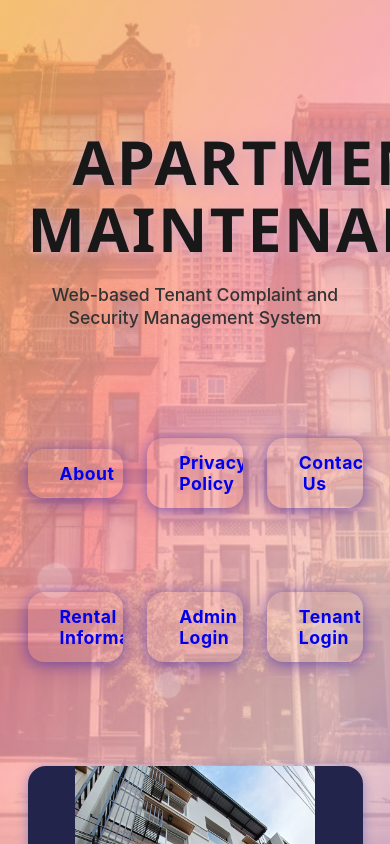
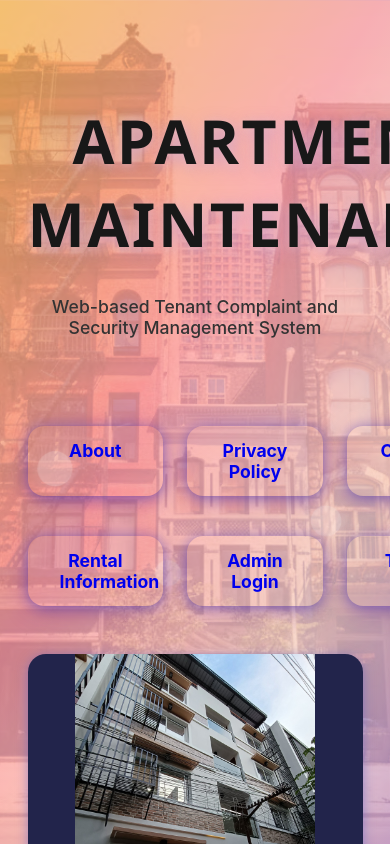
Before and after one commit to Noble636/Capstone2, a React (Create React App) app: page / in a window 390 px wide. Built offline with nearby package versions, Linux system fonts and the light colour scheme.

Commit message:
Initial commit

```diff
--- a/src/css/Home.css
+++ b/src/css/Home.css
@@ -1,108 +1,44 @@
 @media (max-width: 700px) {
   .home-content-wrapper {
     flex-direction: column;
-    width: 98vw;
-    min-height: 90vh;
+    align-items: center;
+    padding: 0 8px;
+  }
+  .home-left, .home-right-frame {
+    width: 100%;
     max-width: 100vw;
-    align-items: center;
-    justify-content: flex-start;
-    margin-top: 0.5em;
-    padding: 0 0.5em;
+    text-align: center;
+    margin: 0;
+    padding: 0;
   }
-
-  .home-left {
-    padding: 18px 8px 12px 8px;
-    align-items: center;
-    width: 100%;
-    justify-content: flex-start;
+  .home-main-title {
+    font-size: 1.5rem;
+    padding: 10px 0;
   }
-
-  .home-main-title {
-    font-size: 2.2rem;
-    margin-top: 1.2em;
-    margin-bottom: 0.7em;
-    text-align: center;
-    letter-spacing: 1.2px;
-    font-weight: 900;
-    line-height: 1.1;
+  .home-subtitle {
+    font-size: 1rem;
+    margin-bottom: 10px;
   }
-
-  .home-subtitle,
-  .home-subtitle-separate {
-    font-size: 1rem;
-    margin-bottom: 2em;
-    text-align: center;
-    padding: 0 0.5em;
-    line-height: 1.3;
-  }
-
-  .home-nav {
-    width: 100%;
-    align-items: center;
-    justify-content: center;
-    margin-bottom: 1.5em;
-    display: flex;
-    flex-direction: column;
-    gap: 1.2em;
-  }
-
   .home-btn-row {
     flex-direction: column;
-    gap: 1em;
-    align-items: center;
-    justify-content: center;
-    margin-top: 0.5em;
+    gap: 8px;
     width: 100%;
   }
+  .home-animated-btn {
+    width: 100%;
+    font-size: 1rem;
+    padding: 10px 0;
+  }
+  .home-apartment-img-full {
+    width: 100%;
+    max-width: 320px;
+    height: auto;
+    margin: 0 auto;
+    border-radius: 10px;
+  }
+}
 
-  .home-btn,
-  .home-animated-btn {
-    width: 95vw;
-    max-width: 370px;
-    font-size: 1.1em;
-    padding: 1em 0.5em;
-    margin: 0.7em auto;
-    border-radius: 24px;
-    text-align: center;
-    box-shadow: 0 4px 24px 0 rgba(76,0,130,0.25), 0 2px 8px rgba(0,0,0,0.10);
-    font-weight: 700;
-    letter-spacing: 0.5px;
-  }
-
-  .home-btn:hover,
-  .home-animated-btn:hover {
-    box-shadow: 0 6px 32px 0 rgba(76,0,130,0.35), 0 4px 16px rgba(0,0,0,0.15);
-    transform: scale(1.04);
-  }
-
-  .home-right-frame {
-    width: 100%;
-    justify-content: center;
-    align-items: center;
-    padding: 0;
-    margin-top: 1.2em;
-  }
-
-  .home-apartment-img-full {
-    max-width: 95vw;
-    height: 180px;
-    border-radius: 12px;
-  }
-
-  /* Bubbles: make smaller and less spread out */
-  .bubble.b1, .bubble.b2, .bubble.b3, .bubble.b4, .bubble.b5, .bubble.b6, .bubble.b7, .bubble.b8 {
-    left: auto;
-    right: auto;
-  }
-  .bubble.b1 { left: 12vw; width: 18px; height: 18px; }
-  .bubble.b2 { left: 28vw; width: 10px; height: 10px; }
-  .bubble.b3 { left: 44vw; width: 14px; height: 14px; }
-  .bubble.b4 { left: 62vw; width: 8px; height: 8px; }
-  .bubble.b5 { left: 80vw; width: 16px; height: 16px; }
-  .bubble.b6 { left: 70vw; width: 12px; height: 12px; }
-  .bubble.b7 { left: 55vw; width: 7px; height: 7px; }
-  .bubble.b8 { left: 35vw; width: 13px; height: 13px; }
-}
+/* Global Styles */
 .home-subtitle-separate {
   margin-bottom: 5em;
   margin-top: 0.2em;
```
